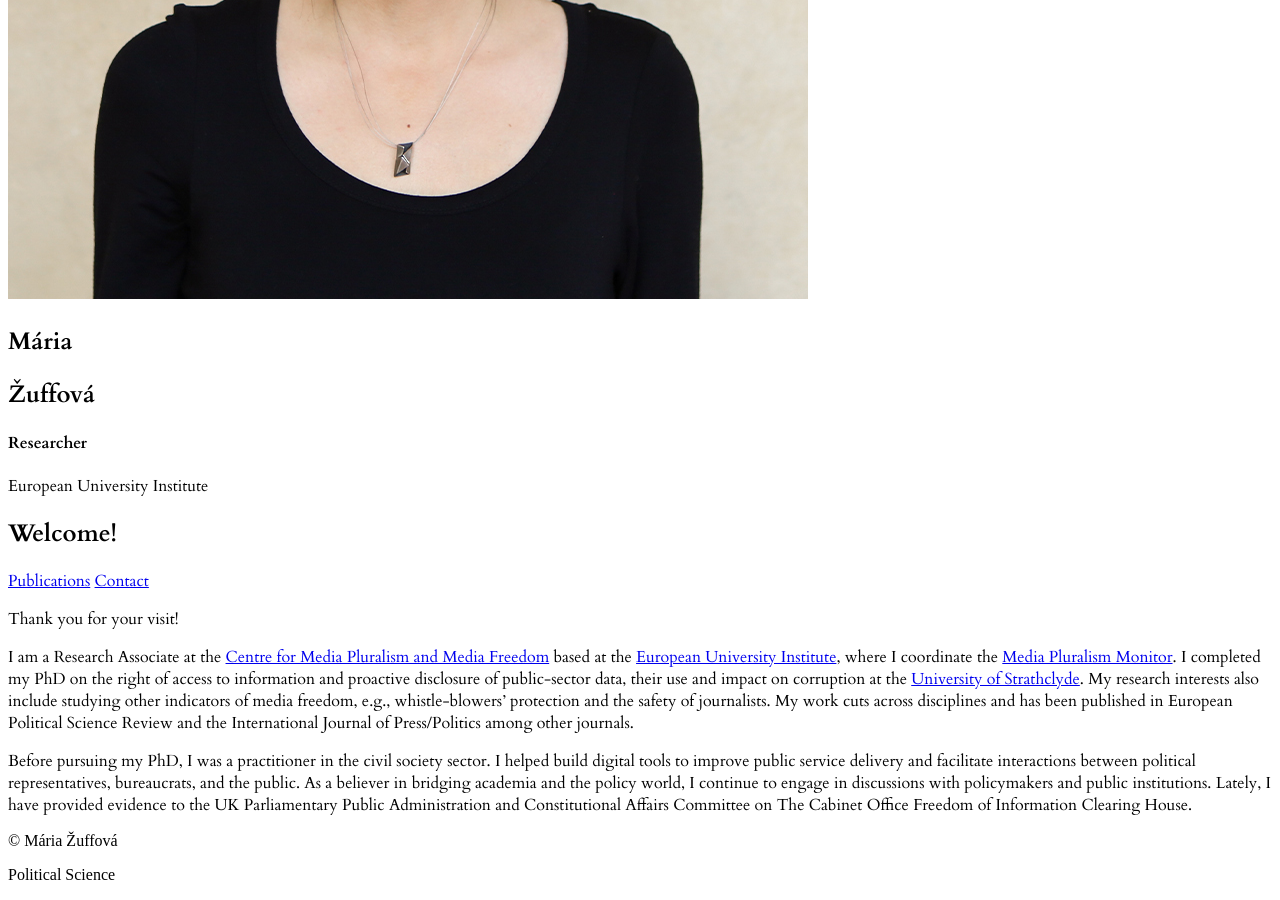
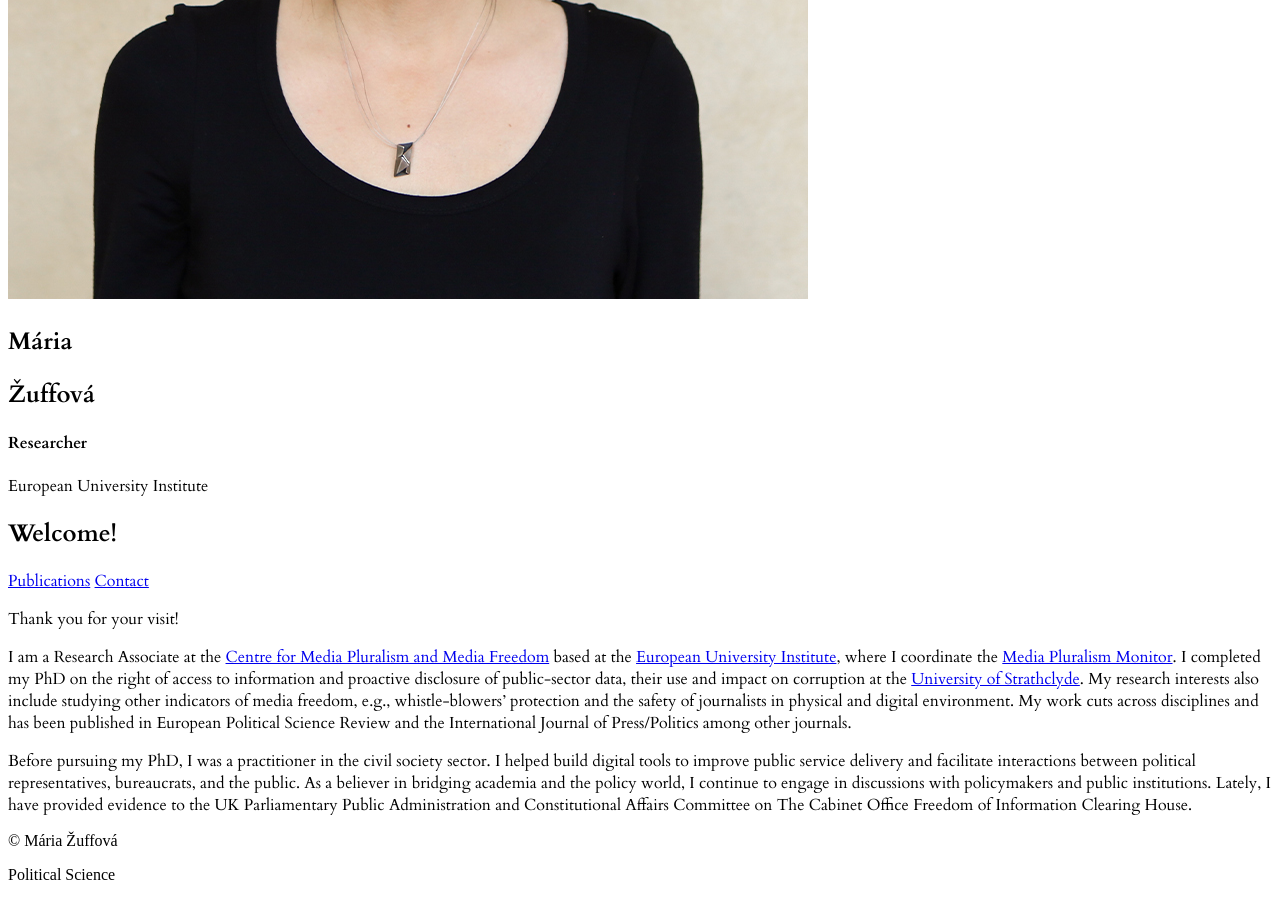
Before and after one commit to mariazuffova/jekyll-profile-site, a Jekyll site: the page built from index.md, in a window 1280 px wide and 900 px high, scrolled down 673 px. Built offline with Jekyll 4.4.1, drawn with Linux system fonts in a browser that asks for light colours; a script that is not in the unit is left out.

Commit message:
Update Home page “home-content”

```diff
--- a/_data/home.yml
+++ b/_data/home.yml
@@ -3,7 +3,7 @@
   T﻿hank you for your visit!
 
 
-  I am a Research Associate at the [Centre for Media Pluralism and Media Freedom](https://cmpf.eui.eu) based at the [European University Institute](https://www.eui.eu), where I coordinate the [Media Pluralism Monitor](https://cmpf.eui.eu/media-pluralism-monitor/). I completed my PhD on the right of access to information and proactive disclosure of public-sector data, their use and impact on corruption at the [University of Strathclyde](https://www.strath.ac.uk/humanities/governmentpublicpolicy/). My research interests also include studying other indicators of media freedom, e.g., whistle-blowers’ protection and the safety of journalists. My work cuts across disciplines and has been published in European Political Science Review and the International Journal of Press/Politics among other journals.
+  I am a Research Associate at the [Centre for Media Pluralism and Media Freedom](https://cmpf.eui.eu) based at the [European University Institute](https://www.eui.eu), where I coordinate the [Media Pluralism Monitor](https://cmpf.eui.eu/media-pluralism-monitor/). I completed my PhD on the right of access to information and proactive disclosure of public-sector data, their use and impact on corruption at the [University of Strathclyde](https://www.strath.ac.uk/humanities/governmentpublicpolicy/). My research interests also include studying other indicators of media freedom, e.g., whistle-blowers’ protection and the safety of journalists in physical and digital environment. My work cuts across disciplines and has been published in European Political Science Review and the International Journal of Press/Politics among other journals.
 
 
   Before pursuing my PhD, I was a practitioner in the civil society sector. I helped build digital tools to improve public service delivery and facilitate interactions between political representatives, bureaucrats, and the public. As a believer in bridging academia and the policy world, I continue to engage in discussions with policymakers and public institutions. Lately, I have provided evidence to the UK Parliamentary Public Administration and Constitutional Affairs Committee on The Cabinet Office Freedom of Information Clearing House.
```
